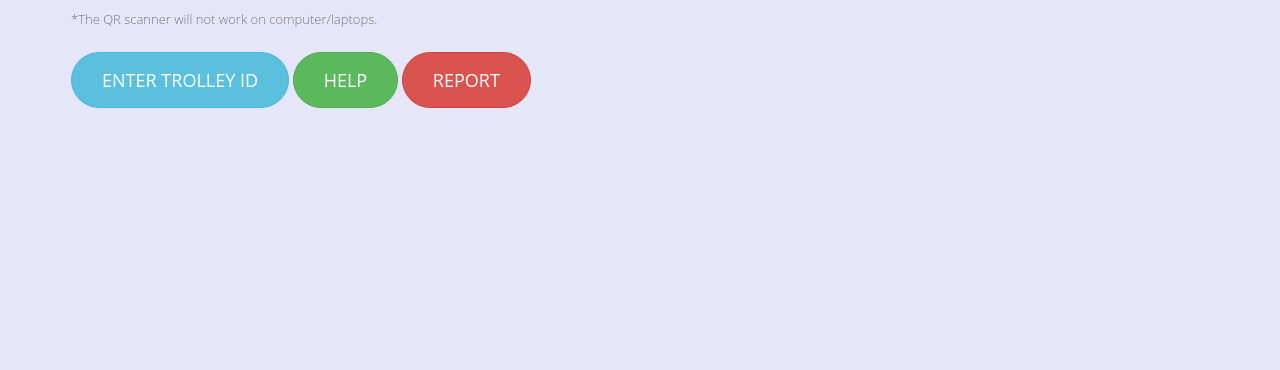
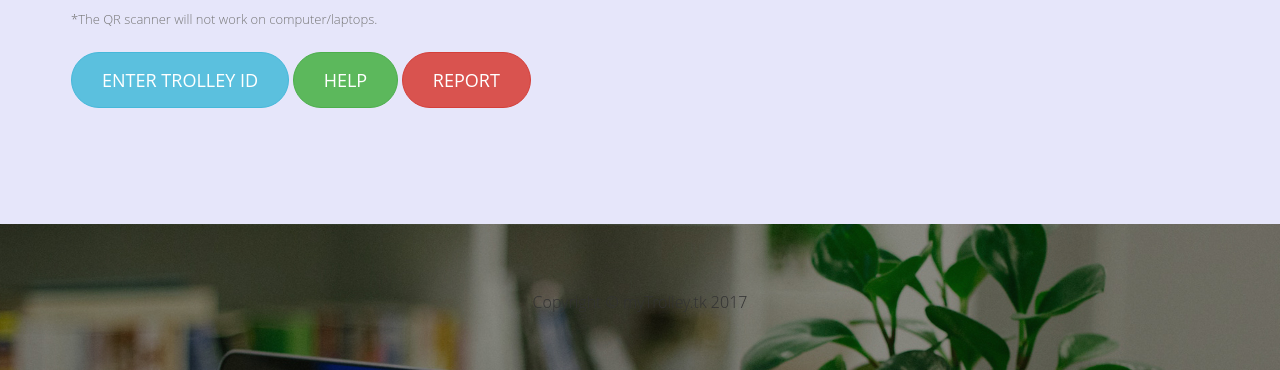
Before and after one commit to Albert481/myTrolley, a Flask app: page /scanner in a window 1280 px wide. Shown: the part 1436-1806 px from the top of the page. Before the commit the page ends 1544 px from the top, so only its background shows below. Run offline with Flask 2, Linux system fonts and the light colour scheme; some libraries are stand-ins or nearby versions.

Commit message:
Edited footer Change it if necessary

```diff
--- a/templates/includes/_footer.html
+++ b/templates/includes/_footer.html
@@ -1,10 +1,11 @@
-<!DOCTYPE html>
-<html lang="en">
-<head>
-    <meta charset="UTF-8">
-    <title>Title</title>
-</head>
-<body>
+<!-- Footer -->
+<footer class="page-footer">
 
-</body>
-</html>
+    <!-- Copyright etc -->
+    <div class="small-print">
+        <div class="container">
+            <p>Copyright &copy; myTrolley.tk 2017</p>
+        </div>
+    </div>
+
+</footer>
```
